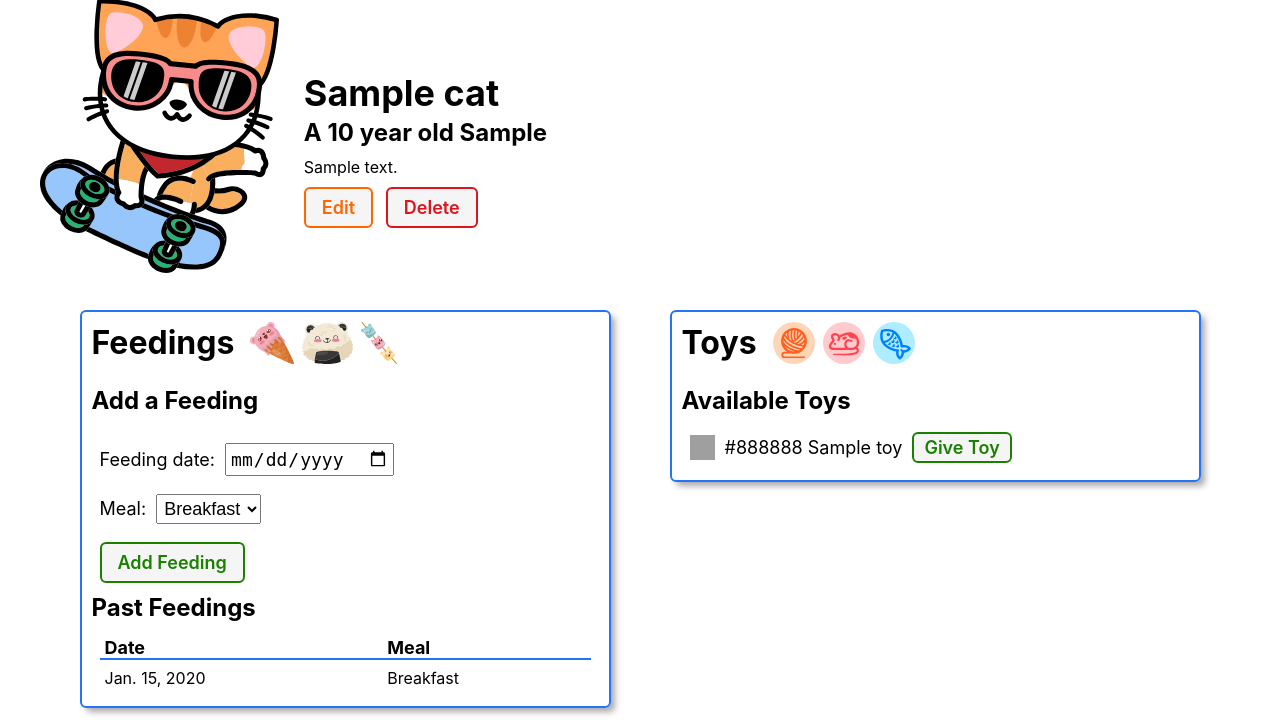
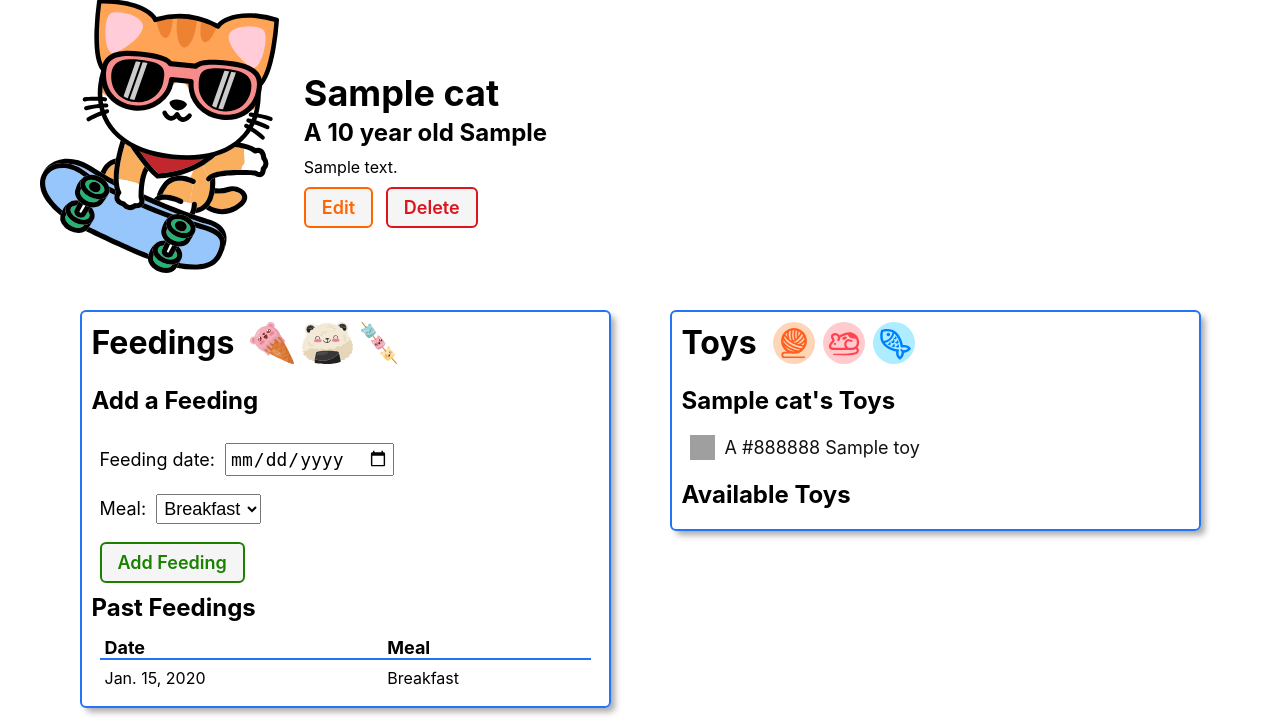
Before and after one commit to AlejandraValdivia/django-crud-app-cat-collector, a Django app: page /cats/1/ in a window 1280 px wide. Shown: the part 91-819 px from the top of the page. Run offline with Django 5.2, Linux system fonts and the light colour scheme; tables that the repository leaves empty hold one stand-in row (values such as "Sample post").

Commit message:
feat: add section to templates/cats/detail.html to display toys per cat, add associate_toy function to add toy per cat and add url to associate a cat to a toy by their own id

```diff
--- a/main_app/templates/cats/detail.html
+++ b/main_app/templates/cats/detail.html
@@ -79,21 +79,28 @@
       <img src="{% static 'images/mouse.svg' %}" alt="A mouse" />
       <img src="{% static 'images/fish.svg' %}" alt="A fishy toy" />
     </div>
-    <h3>Available Toys</h3>
+
+    <!-- displaying a cat's toys -->
+    <h3>{{ cat.name }}'s Toys</h3>
     <div class="subsection-content">
-      {% for toy in toys %}
+      {% if cat.toys.count %} {% for toy in cat.toys.all %}
       <div class="toy-container">
         <div
           class="color-block"
           style="background-color: {{ toy.color }}"
         ></div>
-        <p>{{ toy.color }} {{ toy.name }}</p>
-        <form action="" method="post">
-          {% csrf_token %}
-          <button type="submit" class="btn submit">Give Toy</button>
-        </form>
+        <a href="{% url 'toy-detail' toy.id %}">
+          <p>A {{ toy.color }} {{ toy.name }}</p>
+        </a>
       </div>
-      {% endfor %}
+      {% endfor %} {% else %}
+      <p class="no-toys">{{cat.name}} doesn't have any toys!</p>
+      {% endif %}
+    </div>
+
+    <h3>Available Toys</h3>
+    <div class="subsection-content">
+      <!-- Available toys here -->
     </div>
   </section>
 </div>
--- a/main_app/templates/cats/index.html
+++ b/main_app/templates/cats/index.html
@@ -10,6 +10,7 @@
   <img src="{% static 'images/cat-in-box.svg' %}" alt="A cat in a box" />
 </section>
 
+<section class="page-content">
 <h1>Cat List</h1>
 <ul class="cat-list">
   {% for cat in cats %}
@@ -18,7 +19,7 @@
   </li>
   {% endfor %}
 </ul>
-
+</section>
 <section class="card-container">
   {% for cat in cats %}
   <div class="card">
--- a/main_app/urls.py
+++ b/main_app/urls.py
@@ -15,4 +15,5 @@ urlpatterns = [
     path('toys/', views.ToyList.as_view(), name='toy-index'),
     path('toys/<int:pk>/update/', views.ToyUpdate.as_view(), name='toy-update'),
     path('toys/<int:pk>/delete/', views.ToyDelete.as_view(), name='toy-delete'),
+    path('cats/<int:cat_id>/associate-toy/<int:toy_id>/', views.associate_toy, name='associate-toy'),
 ]
--- a/main_app/views.py
+++ b/main_app/views.py
@@ -70,3 +70,8 @@ class ToyUpdate(UpdateView):
 class ToyDelete(DeleteView):
     model = Toy
     success_url = '/toys/'
+
+def associate_toy(request, cat_id, toy_id):
+    # Note that you can pass a toy's id instead of the whole object
+    Cat.objects.get(id=cat_id).toys.add(toy_id)
+    return redirect('cat-detail', cat_id=cat_id)
```
